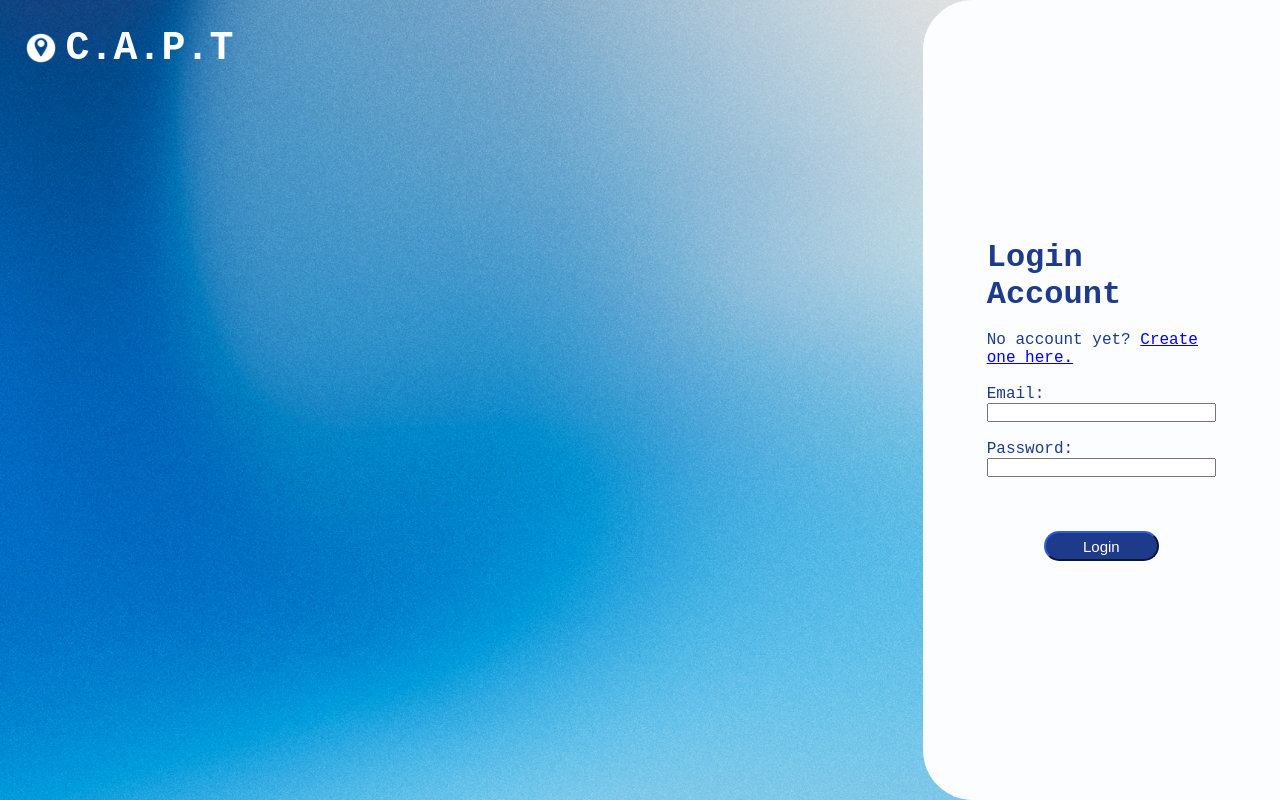
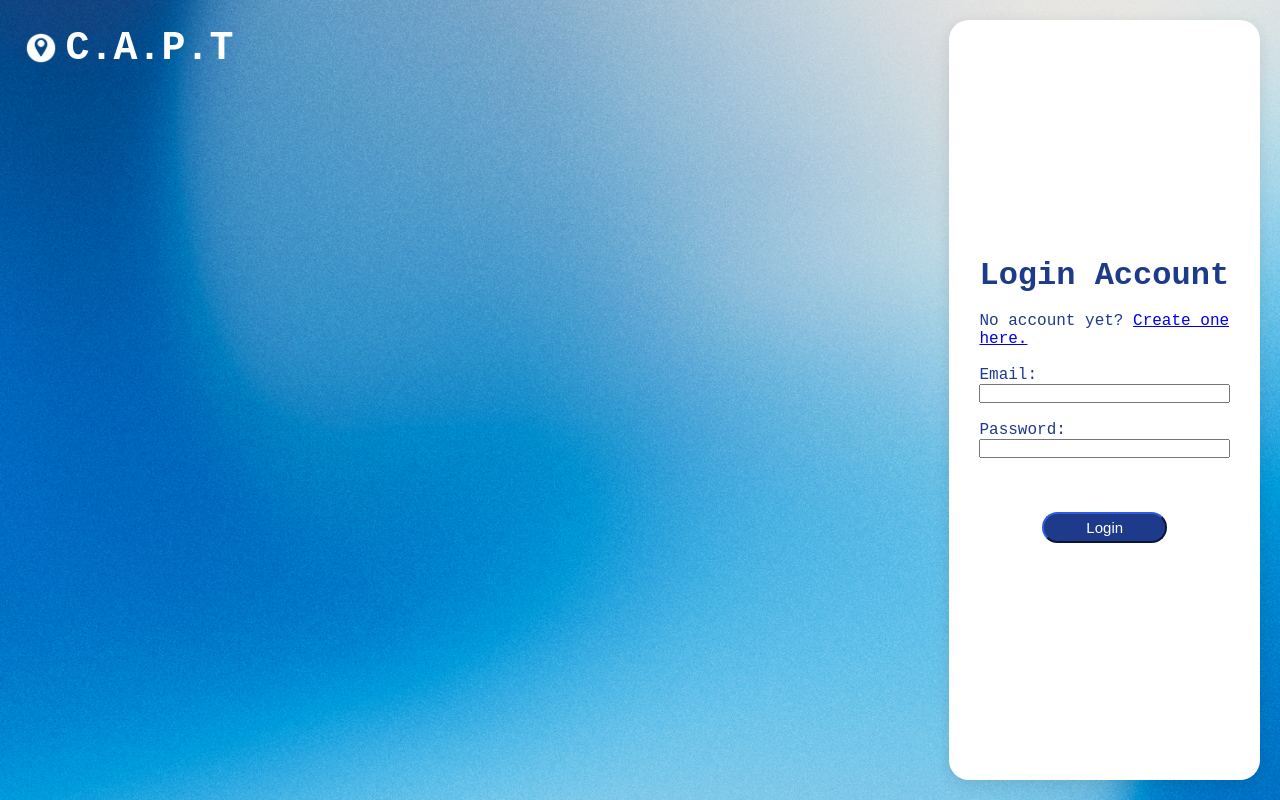
Before and after one commit to PJESTRELLA/C.A.P.T.-Website, a PHP site: page /login.html in a window 1280 px wide. Run offline with PHP 8.4, Linux system fonts and the light colour scheme.

Commit message:
Floating box effect

```diff
--- a/login.html
+++ b/login.html
@@ -17,6 +17,7 @@
       </div>
     </div>
     <div class="login-page">
+      <div class = "login-container">
         <h1>Login Account</h1>
         <br>
         <p>No account yet? <a href="#" onclick="CreateAccount()">Create one here.</a></p>
@@ -31,10 +32,11 @@
         <button class="blue-button">Login</button>
       </div>
     </div>
+  </div>
 
   <script>
     function CreateAccount() {
-      document.querySelector(".login-page").innerHTML = `
+      document.querySelector(".login-container").innerHTML = `
         <div class="create-account">
           <form action="/submit" method="post">
             <h1>Sign Up</h1>
@@ -65,7 +67,7 @@
     }
 
     function ReturntoLogin() {
-      document.querySelector(".login-page").innerHTML = `
+      document.querySelector(".login-container").innerHTML = `
         <h1>Login Account</h1>
         <br>
         <p>No account yet? <a href="#" onclick="CreateAccount()">Create one here</a></p>
--- a/login_style.css
+++ b/login_style.css
@@ -6,6 +6,7 @@
 
 .container {
     display: flex;
+    flex-direction: row;
     width: 100%;
     height: 100vh; /* Full viewport height so % heights inside work */
     background-color: #F8FAFC;
@@ -40,18 +41,29 @@
   color: white;
 }
 
-.login-page{
-  Width: 30%;
+.login-page {
+  width: 30%;
+  height: 100vh;  /* Full height, but only 30% width */
+  display: flex;
+  justify-content: center;     /* Center horizontally inside this column */
+  align-items: center;         /* Center vertically inside this column */
+  font-family: 'Courier New', Courier, monospace;
+  color: #1E3A8A;
+  padding: 20px;
+}
+
+/* The actual login container box */
+.login-container {
+  background-color: white;
+  width: 100%;                 /* Use full width of .login-page */
+  max-width: 350px;            /* But don’t get too big on large screens */
   height: 100%;
-  padding: 5%;
-  background-color: #fbfdff;
-  border-bottom-left-radius: 50px;
-  border-top-left-radius: 50px;
-  display: flex;               /* Make it a flex container */
-  flex-direction: column;      /* Stack items vertically */
-  justify-content: center;     /* Center vertically */
-  color: #1E3A8A;
-  font-family:'Courier New', Courier, monospace;
+  padding: 30px;
+  border-radius: 20px;
+  box-shadow: 0 4px 15px rgba(0, 0, 0, 0.1);
+  display: flex;
+  flex-direction: column;
+  justify-content: center;
 }
 
 .details-input {
```
Lines whose indentation alone changed are shown as unchanged.
